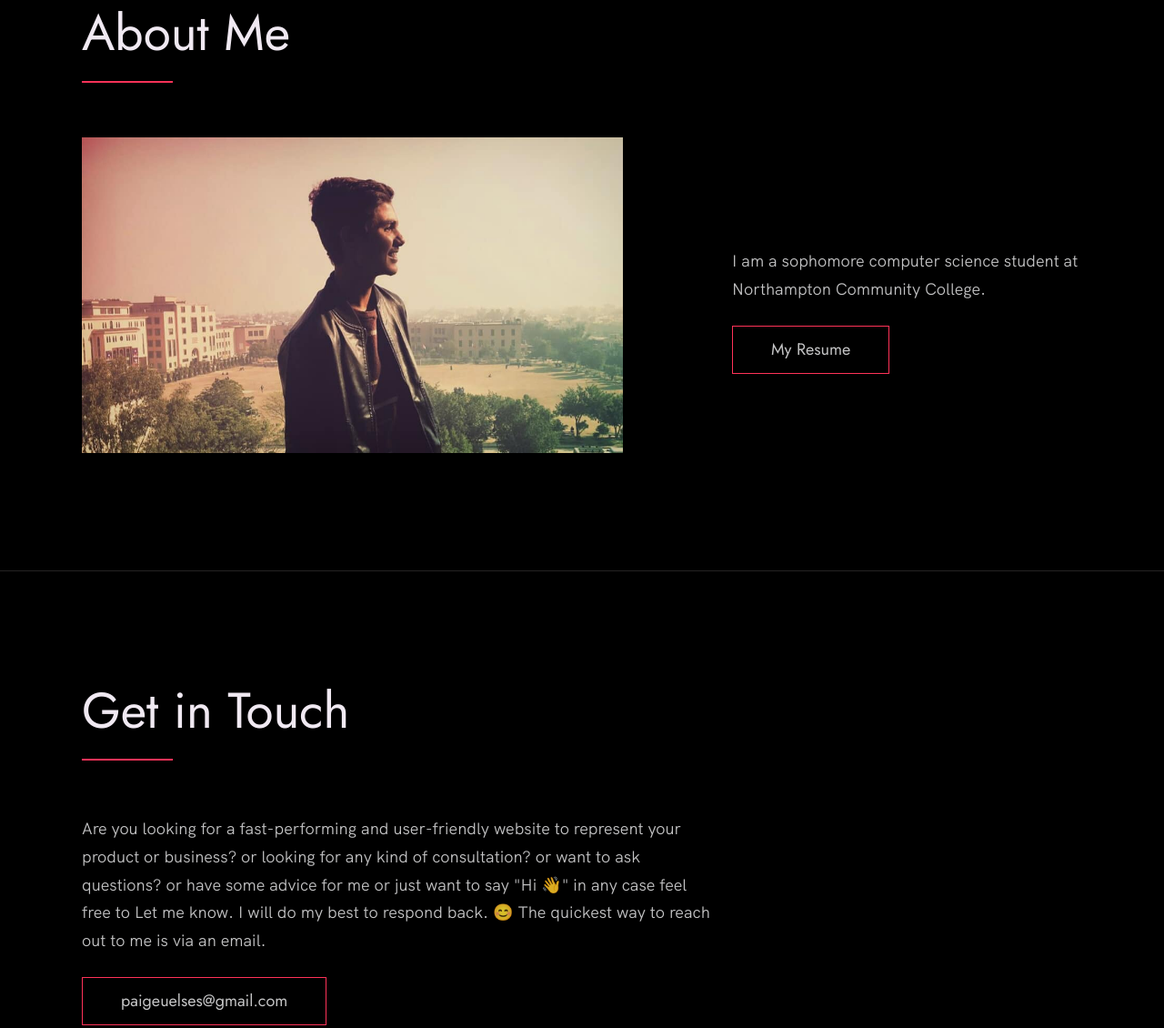
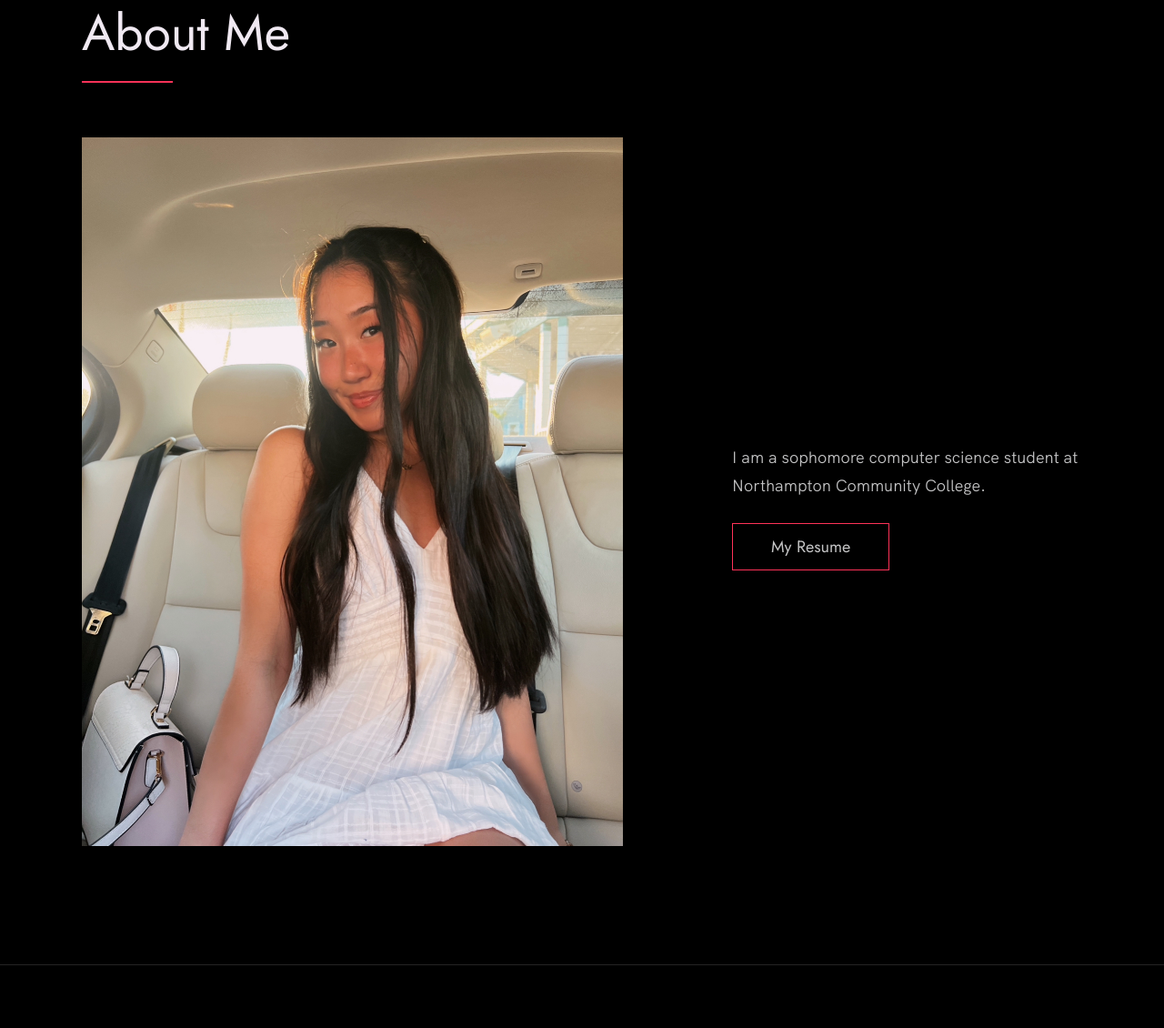
Before and after one commit to Computer-and-Information-Science/portfolio-paigeuelses, a plain HTML site: page index.html in a window 1280 px wide. Shown: the part 2970-4100 px from the top of the page at 91% size. Drawn offline with Linux system fonts and the light colour scheme.

Commit message:
Update index.html

```diff
--- a/index.html
+++ b/index.html
@@ -179,7 +179,7 @@
 
           <div class="about__photo-container">
             <!-- Add a nice photo of yourself -->
-            <img class="about__photo" src="./images/syed-ali-hussnain.jpg" alt="" />
+            <img class="about__photo" src="./images/IMG_6937.jpeg" alt="" />
           </div>
         </div>
       </div>
```
